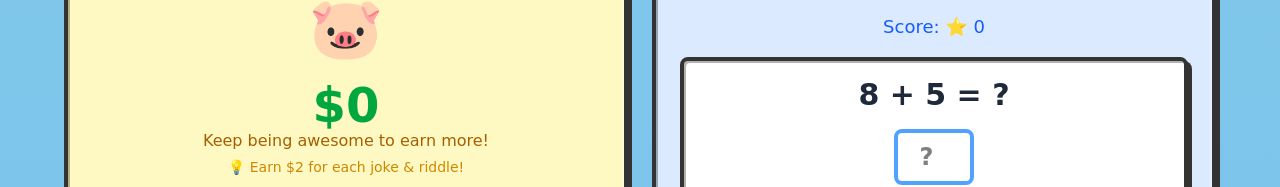
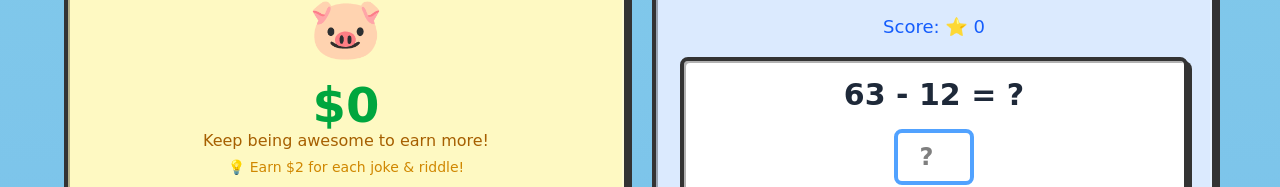
Before and after one commit to AskCarl/sebastian-world, a Next.js app: page / in a window 1280 px wide. Shown: the part 503-690 px from the top of the page. Built offline with nearby package versions, Linux system fonts and the light colour scheme.

Commit message:
Upgrade math game to 3rd grade level - add multiplication and larger numbers

```diff
--- a/app/page.tsx
+++ b/app/page.tsx
@@ -227,16 +227,28 @@ export default function SebastianWorld() {
   };
 
   const generateMathProblem = () => {
-    const ops = ['+', '-'];
+    // 3rd grade level: +, -, × with larger numbers
+    const ops = ['+', '-', '×', '×'];  // multiplication weighted more for practice
     const op = ops[Math.floor(Math.random() * ops.length)];
-    let num1 = Math.floor(Math.random() * 10) + 1;
-    let num2 = Math.floor(Math.random() * 10) + 1;
+    let num1: number, num2: number, answer: number;
 
-    if (op === '-' && num2 > num1) {
-      [num1, num2] = [num2, num1];
+    if (op === '×') {
+      // Multiplication: focus on times tables up to 12
+      num1 = Math.floor(Math.random() * 12) + 1;
+      num2 = Math.floor(Math.random() * 12) + 1;
+      answer = num1 * num2;
+    } else if (op === '+') {
+      // Addition: two-digit numbers
+      num1 = Math.floor(Math.random() * 50) + 10;
+      num2 = Math.floor(Math.random() * 50) + 10;
+      answer = num1 + num2;
+    } else {
+      // Subtraction: ensure positive result, two-digit numbers
+      num1 = Math.floor(Math.random() * 50) + 25;
+      num2 = Math.floor(Math.random() * 25) + 1;
+      answer = num1 - num2;
     }
 
-    const answer = op === '+' ? num1 + num2 : num1 - num2;
     setMathProblem({ num1, num2, op, answer });
     setUserAnswer('');
     setMathResult(null);
```
